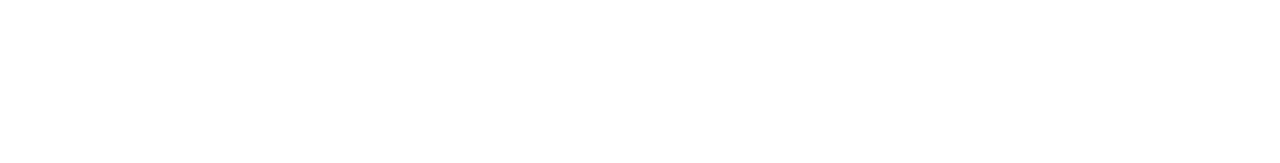
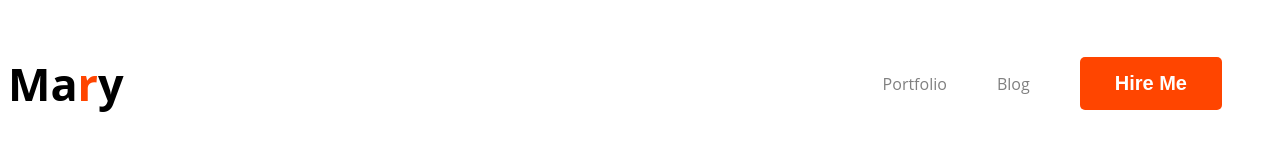
Before and after one commit to Aabidh351/portfolio-resources, a plain HTML site: page index.html in a window 1280 px wide. Drawn offline with Linux system fonts and the light colour scheme.

Commit message:
updated nav

```diff
--- a/index.html
+++ b/index.html
@@ -4,10 +4,19 @@
     <meta charset="UTF-8">
     <meta name="viewport" content="width=device-width, initial-scale=1.0">
     <title>Portfolio Resources</title>
+
+    <link rel="stylesheet" href="styles/index.css">
 </head>
 <body>
     <header>
-
+        <nav>
+             <h3 class="nav-title">Ma<span class="orng">r</span>y</h3>
+            <ul>
+                <li><a href="#">Portfolio</a></li>
+                <li><a href="#">Blog</a></li>
+                <li><button class="btn-pr">Hire Me</button></li>
+            </ul>
+        </nav>
     </header>
     <main>
 
--- /dev/null
+++ b/styles/index.css
@@ -0,0 +1,49 @@
+body {
+    font-family: "Lato", sans-serif;
+    font-family: "open sans", sans-serif;
+}
+
+nav {
+    display: flex;
+    align-items: center;
+    justify-content: space-between;
+
+}
+
+.nav-title {
+    color: black;
+    font-size: 45px;
+    font-weight: 800px;
+}
+
+.orng {
+    color: orangered;
+}
+
+.btn-pr {
+    background: orangered;
+    border-radius: 5px;
+    font-size: 20px;
+    padding: 15px 35px;
+    border: 0;
+    font-weight: 700;
+    color: white;
+}
+
+nav>ul {
+    display: flex;
+    align-items: center;
+}
+
+nav li {
+    list-style: none;
+    margin-right: 50px;
+}
+
+nav a {
+    text-decoration: none;
+    color: gray;
+}
+nav > h3{
+    /* margin: 50px; */
+}
```
